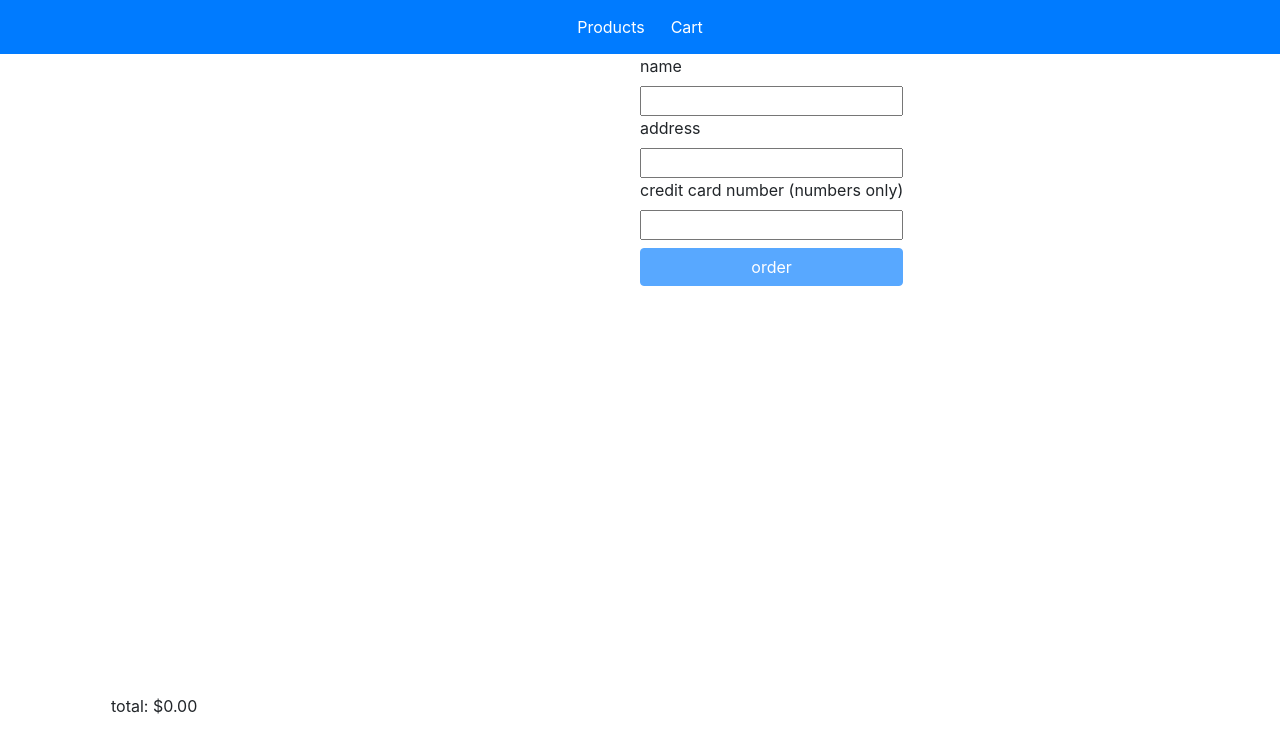
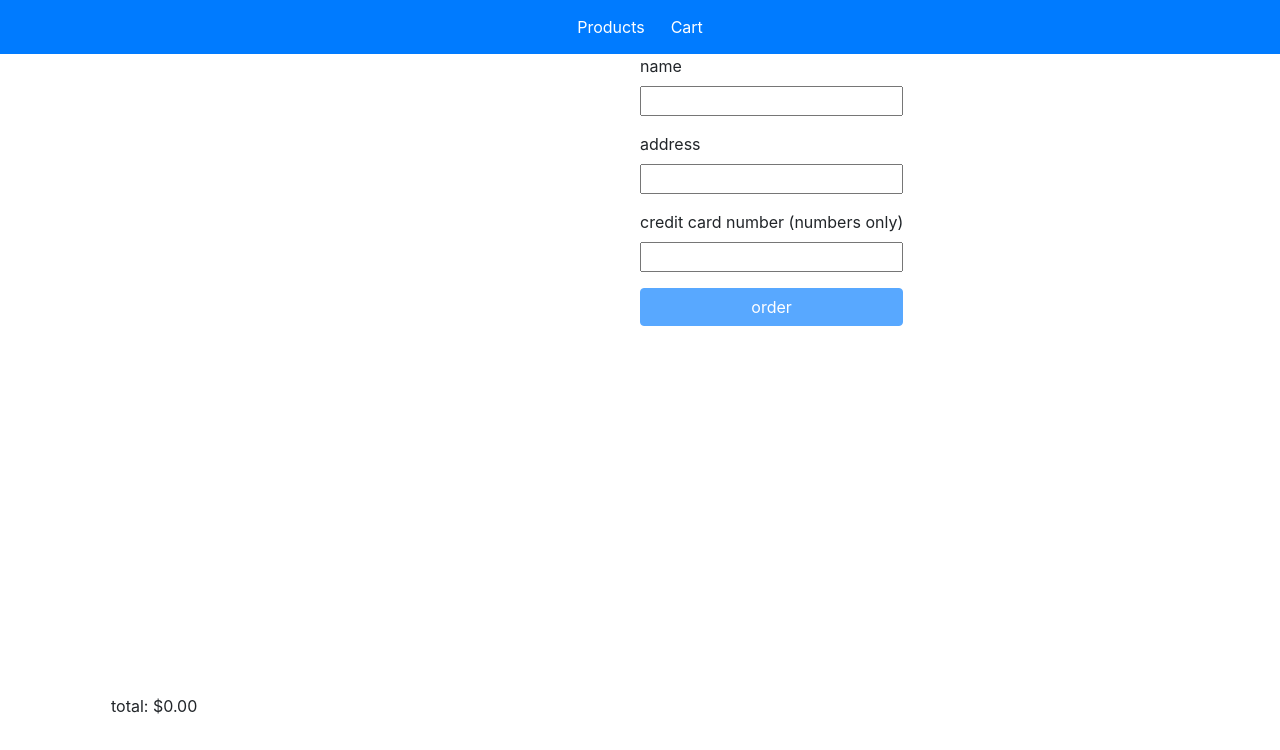
Before and after one commit to WTFace/mystore, an Angular app: page /cart in a window 1280 px wide. Shown: the top 750 px of the page. Built offline with nearby package versions, Linux system fonts and the light colour scheme.

Commit message:
feat: user input validation feedback

```diff
--- a/src/app/order-form/order-form.component.html
+++ b/src/app/order-form/order-form.component.html
@@ -1,14 +1,18 @@
 <form #form="ngForm" (ngSubmit)="order()" class="d-flex flex-column">
-    <input type="hidden" name="sum" [(ngModel)]="sum" value="${{sum.toFixed(2)}}">
+    <input type="hidden" name="sum" [(ngModel)]="sum" #total="ngModel" value="${{sum.toFixed(2)}}">
 
     <label for="">name</label>
-    <input type="text" name="name" [(ngModel)]="name" minlength="4" required>
+    <input type="text" name="name" [(ngModel)]="name" #username="ngModel" minlength="3" required autocomplete="off">
+    <div *ngIf="username.errors && username.dirty" class="text-danger">name should be minimum 3 letters</div>
 
-    <label for="">address</label>
-    <input type="text" name="address" [(ngModel)]="address" minlength="6" required>
+    <label for="" class="mt-3">address</label>
+    <input type="text" name="address" [(ngModel)]="address" #addr="ngModel" minlength="6" required autocomplete="off">
+    <div *ngIf="addr.errors && addr.touched" class="text-danger">address  should be minimum 6 letters</div>
 
-    <label for="">credit card number (numbers only)</label>
-    <input type="text" name="card" [(ngModel)]="card" minlength="16" pattern="[0-9]{16}" required>
+    <label for="" class="mt-3">credit card number (numbers only)</label>
+    <input type="text" name="card" [(ngModel)]="card" #cardNum="ngModel" minlength="16" pattern="[0-9]{16}" required>
+    <div *ngIf="cardNum.errors && cardNum.dirty" class="text-danger">card number should be 16 digits</div>
 
-    <button [disabled]="form.invalid" class="btn btn-primary mt-2">order</button>
+    <button [disabled]="form.invalid || total.value == 0" class="btn btn-primary mt-3">order</button>
+    <div *ngIf="form.valid && total.value == 0" class="text-danger">no product to order..</div>
 </form>
```
